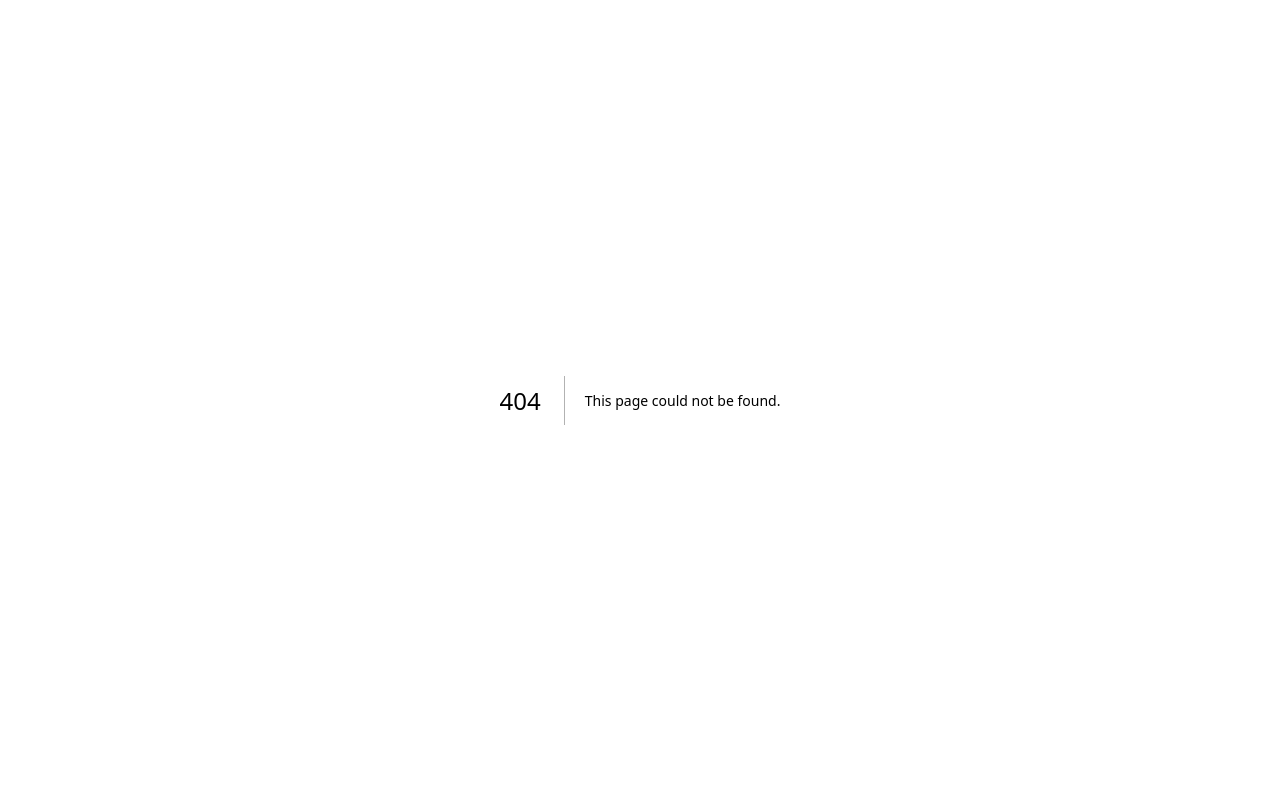
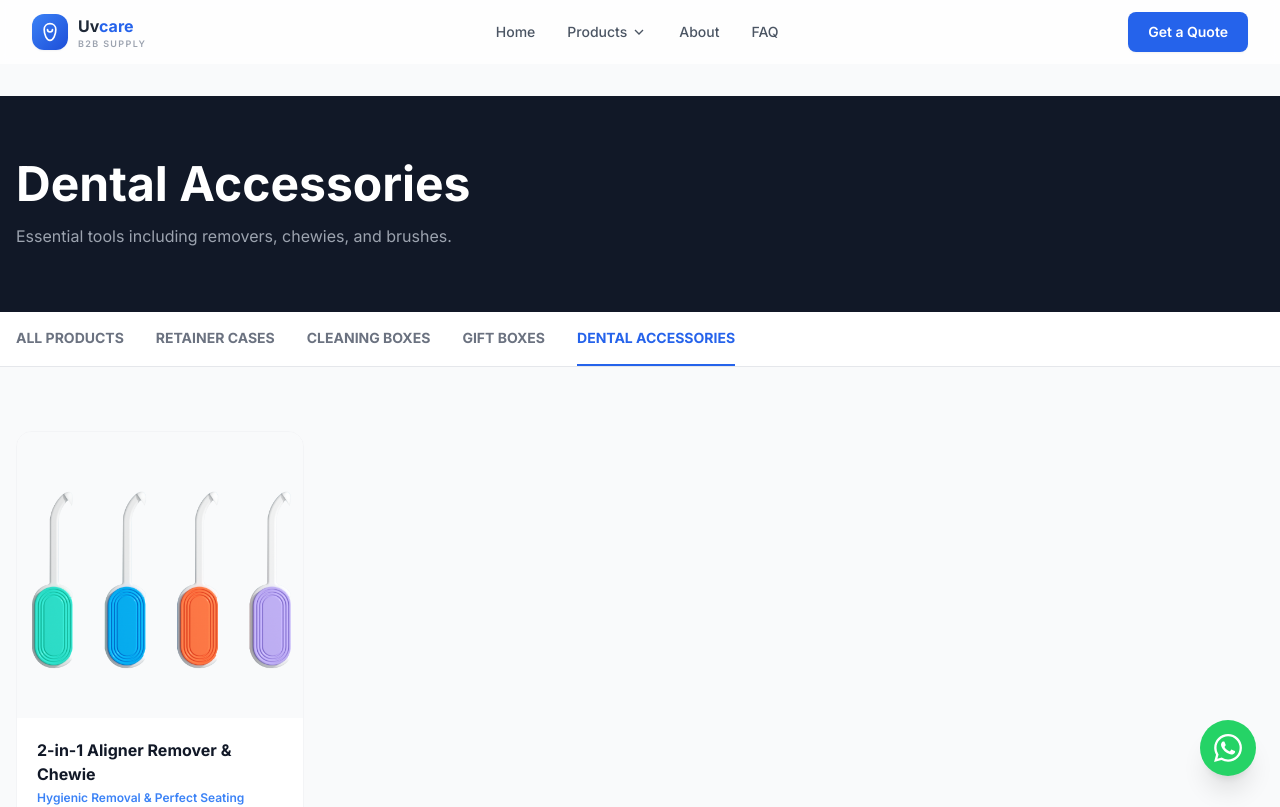
Before and after one commit to ZhuoyaBan/dental-care-b2b, a Next.js app: page /products/dental-accessories in a window 1280 px wide. Before the commit this address had no page. Shown: the top 807 px of the page. Built offline with nearby package versions, Linux system fonts and the light colour scheme.

Commit message:
Create category page: dental-accessories

```diff
--- /dev/null
+++ b/app/products/dental-accessories/page.tsx
@@ -0,0 +1,56 @@
+import Header from "@/components/Header";
+import Footer from "@/components/Footer";
+import ProductCard from "@/components/ProductCard";
+import { products } from "@/lib/products";
+import Link from "next/link";
+
+export default function Page() {
+  const items = products.filter(p => p.category === "dental-accessories");
+  const categories = [
+    { name: "Retainer Cases", slug: "retainer-case" },
+    { name: "Cleaning Boxes", slug: "cleaning-box" },
+    { name: "Gift Boxes", slug: "gift-box" },
+    { name: "Dental Accessories", slug: "dental-accessories" },
+  ];
+
+  return (
+    <>
+      <Header />
+      <main className="pt-24 bg-gray-50 min-h-screen">
+        <section className="bg-gray-900 text-white py-16 px-4">
+          <div className="max-w-7xl mx-auto">
+            <h1 className="text-3xl md:text-5xl font-bold mb-4">Dental Accessories</h1>
+            <p className="text-gray-400 max-w-2xl">Essential tools including removers, chewies, and brushes.</p>
+          </div>
+        </section>
+
+        <section className="sticky top-16 z-40 bg-white border-b border-gray-200">
+          <div className="max-w-7xl mx-auto px-4 overflow-x-auto text-sm font-bold">
+            <div className="flex space-x-8 py-4 whitespace-nowrap">
+              <Link href="/products" className="text-gray-500 hover:text-blue-600 transition-colors uppercase">ALL PRODUCTS</Link>
+              {categories.map(cat => (
+                <Link key={cat.slug} href={`/products/${cat.slug}`}
+                  className={`uppercase pb-4 -mb-4 border-b-2 transition-all ${cat.slug === "dental-accessories" ? "text-blue-600 border-blue-600" : "text-gray-500 border-transparent hover:text-blue-600"}`}>
+                  {cat.name}
+                </Link>
+              ))}
+            </div>
+          </div>
+        </section>
+
+        <section className="py-16 px-4 max-w-7xl mx-auto">
+          {items.length > 0 ? (
+            <div className="grid grid-cols-1 sm:grid-cols-2 lg:grid-cols-3 xl:grid-cols-4 gap-8">
+              {items.map(product => <ProductCard key={product.id} product={product} />)}
+            </div>
+          ) : (
+            <div className="text-center py-20 bg-white rounded-3xl border border-dashed border-gray-300">
+              <p className="text-gray-400">Coming soon. Stay tuned for our new Dental Accessories collection.</p>
+            </div>
+          )}
+        </section>
+      </main>
+      <Footer />
+    </>
+  );
+}
```
